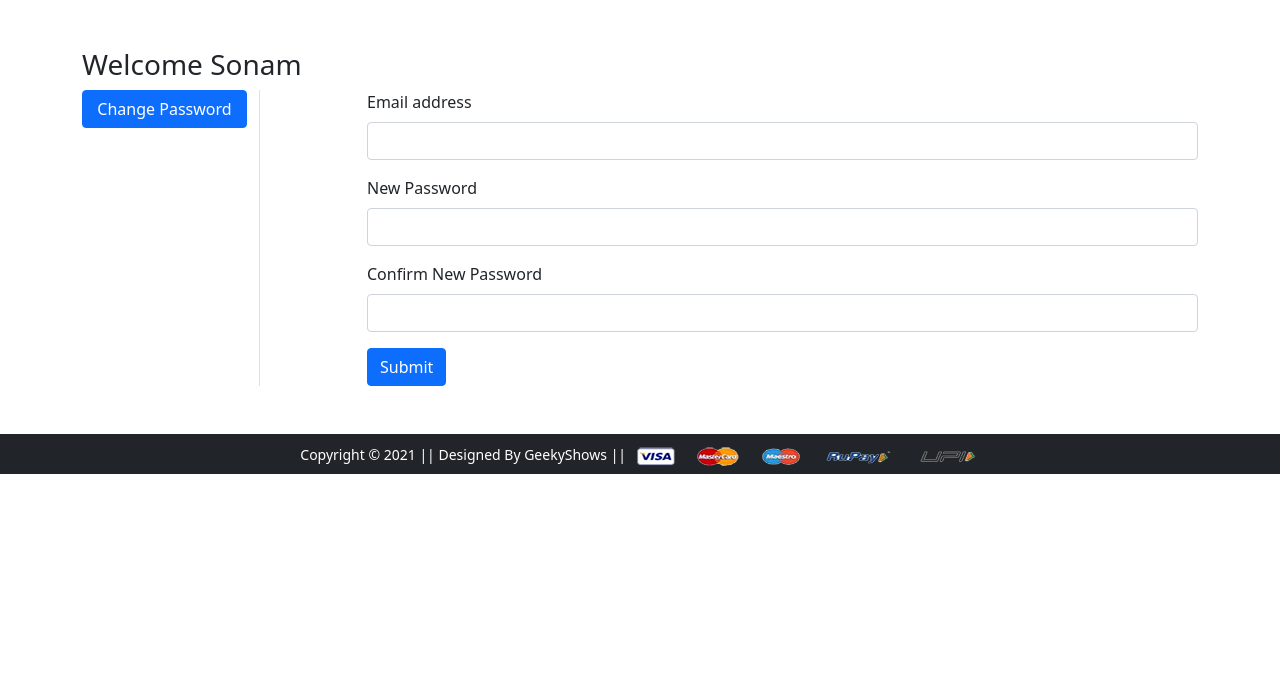
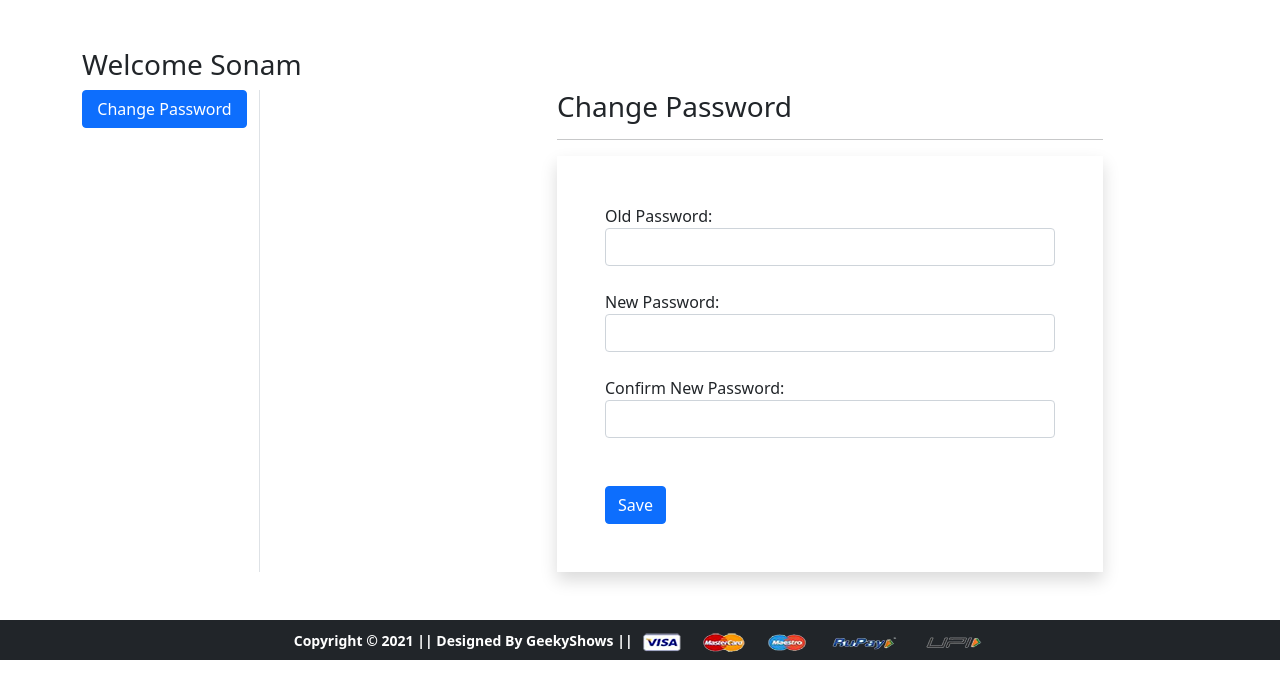
Before and after one commit to Naman-18/Cart-de-Music, a Django app: page /changepassword/ in a window 1280 px wide. Shown: the part 56-755 px from the top of the page. Run offline with Django 3.2, Linux system fonts and the light colour scheme; a user stored in the database is signed in; some libraries are stand-ins or nearby versions.

Commit message:
Added ChangePassword

```diff
--- a/app/forms.py
+++ b/app/forms.py
@@ -1,8 +1,10 @@
 from django import forms
-from django.contrib.auth.forms import UserCreationForm, AuthenticationForm, UsernameField
+from django.contrib.auth import password_validation
+from django.contrib.auth.forms import UserCreationForm, AuthenticationForm, UsernameField, PasswordChangeForm
 from django.contrib.auth.models import User
 from django.forms import widgets
 from django.forms.forms import Form
+from django.contrib.auth import password_validation
 from django.utils.translation import gettext, gettext_lazy as _
 
 class CustomerRegistrationForm(UserCreationForm):
@@ -18,3 +20,8 @@ class Meta:
 class LoginForm(AuthenticationForm):
     username = UsernameField(widget=forms.TextInput(attrs={'autofocus':True,'class':'form-control'}))
     password = forms.CharField(label=_("Password"),strip= False, widget=forms.PasswordInput(attrs={'autocomplete':'current-password','class':'form-control'}))
+
+class MyPasswordChangeForm(PasswordChangeForm):
+   old_password = forms.CharField(label=_("Old Password"),strip=False, widget = forms.PasswordInput(attrs={'autocomplete':'current-password','class':'form-control'}))
+   new_password1 = forms.CharField(label=_("New Password"),strip=False, widget = forms.PasswordInput(attrs={'autocomplete':'new-password','class':'form-control'}), help_text=password_validation.password_validators_help_text_html())
+   new_password2 = forms.CharField(label=_("Confirm New Password"),strip=False, widget = forms.PasswordInput(attrs={'autocomplete':'new-password','class':'form-control'}))
--- a/app/templates/app/changepassword.html
+++ b/app/templates/app/changepassword.html
@@ -1,6 +1,6 @@
 {% extends 'app/base.html' %}
 {% load static %}
-{% block title %}Buy Now{% endblock title %}
+{% block title %}Change Password{% endblock title %}
 {% block main-content %}
 <div class="container my-5">
  <div class="row">
@@ -10,21 +10,24 @@
     <li class="d-grid"><a href="{% url 'profile' %}" class="btn btn-primary">Change Password</a></li>
    </ul>
   </div>
-  <div class="col-sm-9 offset-sm-1">
-   <form>
-     <div class="mb-3">
-       <label for="exampleInputEmail1" class="form-label">Email address</label>
-       <input type="email" class="form-control" id="exampleInputEmail1" aria-describedby="emailHelp">
-     </div>
-     <div class="mb-3">
-       <label for="exampleInputPassword1" class="form-label">New Password</label>
-       <input type="password" class="form-control" id="exampleInputPassword1">
-     </div>
-     <div class="mb-3">
-       <label for="exampleInputPassword1" class="form-label">Confirm New Password</label>
-       <input type="password" class="form-control" id="exampleInputPassword1">
-     </div>
-     <button type="submit" class="btn btn-primary">Submit</button>
+  <div class="col-sm-6 offset-sm-3">
+   <h3>Change Password</h3>
+   <hr>
+   <form action="" method="post" novalidate class="shadow p-5">
+    {% csrf_token %}
+    {%for fm in form%}
+    <div class='form-group'>
+    {{fm.label_tag}} {{fm}} <small class = "text-danger">{{fm.errors|striptags}}</small><br>
+    </div>
+    {%endfor%}
+    <input type="submit" class="btn btn-primary mt-4" value="Save"><b>
+
+   {%if form.non_field_errors%}
+   {%for error in form.non_field_errors%}
+   <p class ="alert alert-danger my-3">{{error}}</p>
+   {% endfor %}
+   {% endif %}
+
    </form>
   </div>
  </div>
--- a/app/urls.py
+++ b/app/urls.py
@@ -5,7 +5,7 @@ from app import views
 from django.conf import settings
 from django.conf.urls.static import static
 from django.contrib.auth import views as auth_views
-from .forms import LoginForm
+from .forms import LoginForm, MyPasswordChangeForm
 
 
 urlpatterns = [
@@ -17,7 +17,9 @@ urlpatterns = [
     path('profile/', views.profile, name='profile'),
     path('address/', views.address, name='address'),
     path('orders/', views.orders, name='orders'),
-    path('changepassword/', views.change_password, name='changepassword'),
+   #path('changepassword/', views.change_password, name='changepassword'),
+    path('changepassword/',auth_views.PasswordChangeView.as_view(template_name='app/changepassword.html',form_class = MyPasswordChangeForm, success_url='/passwordchangedone/'),name='changepassword'),
+    path('passwordchangedone/',auth_views.PasswordChangeView.as_view(template_name='app/passwordchangedone.html'),name='passwordchangedone'),
     path('acousticguitar/', views.acousticguitar, name='acousticguitar'),
     path('acousticguitar/<slug:data>', views.acousticguitar, name='acousticguitardata'),
     path('electricguitar/', views.electricguitar, name='electricguitar'),
```
Also changed, not shown: app/templates/app/passwordchangedone.html (added, +19 -0 lines), db.sqlite3.
